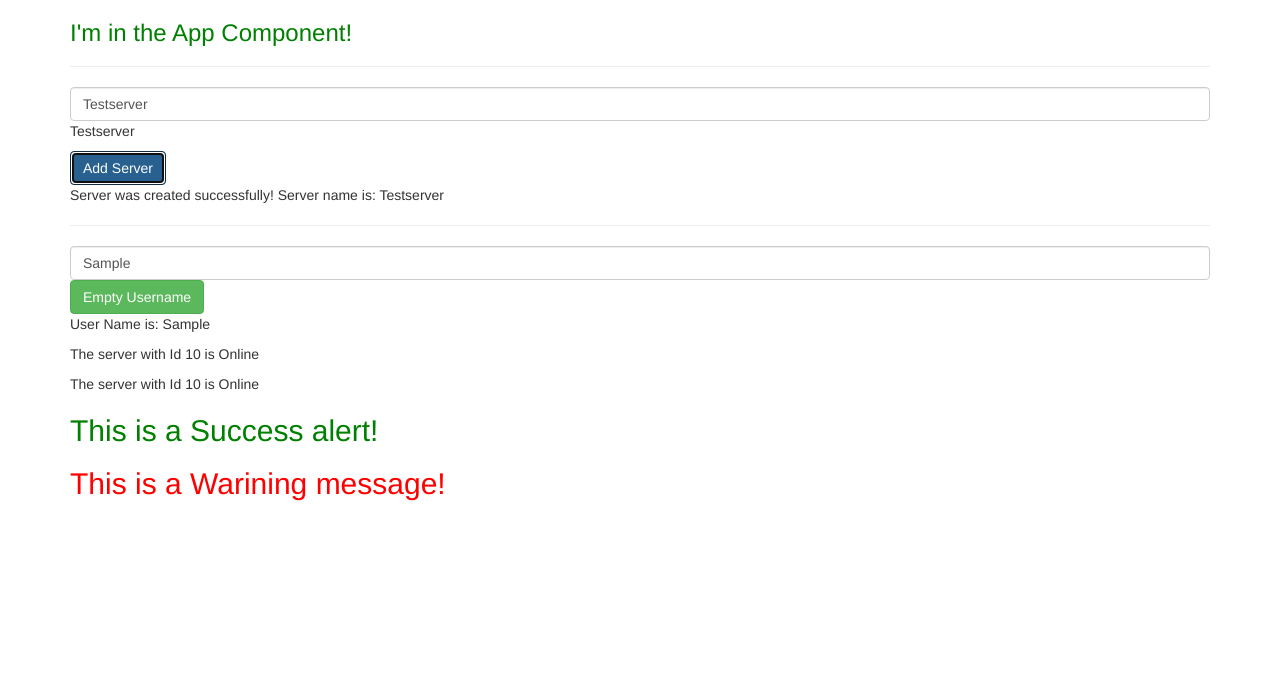
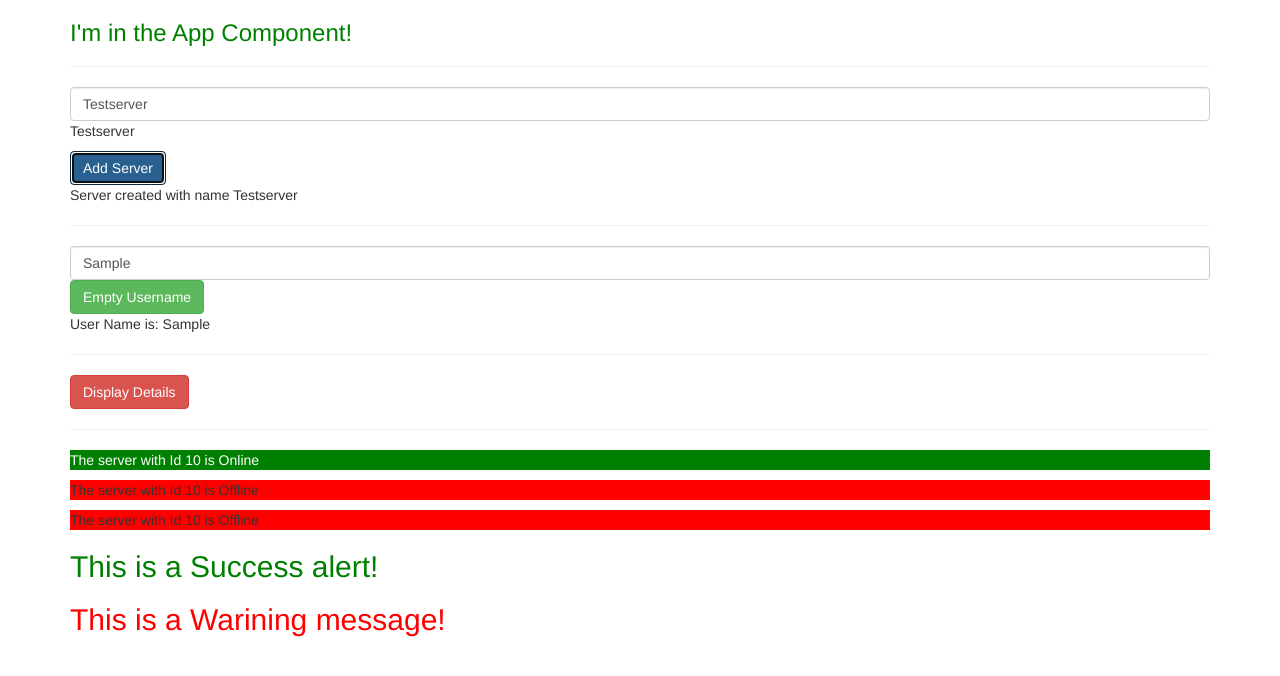
Before and after one commit to saumitrakahate/angular-sample, an Angular app: page / in a window 1280 px wide. Both pictures are taken after typing "Sample" into the empty fields and a click on the button "Add Server". Shown: the top 676 px of the page. Built offline with nearby package versions, Linux system fonts and the light colour scheme.

Commit message:
Directives

```diff
--- a/src/app/server/server.component.html
+++ b/src/app/server/server.component.html
@@ -1 +1,3 @@
-<p>The server with Id {{ serverId }} is {{ getServerStatus() }}</p>
+<p [ngStyle]="{backgroundColor:getColor()}"
+ [ngClass]="{online: serverStatus==='Online'}"
+>The server with Id {{ serverId }} is {{ getServerStatus() }}</p>
--- a/src/app/server/server.component.ts
+++ b/src/app/server/server.component.ts
@@ -2,14 +2,26 @@ import { Component } from '@angular/core';
 
 @Component({
     selector: 'app-server',
-    templateUrl: './server.component.html'
+    templateUrl: './server.component.html',
+    styles:[`
+        .online {
+            color : white;
+        }
+    `]
 })
 export class ServerComponent{
 
     serverId = 10;
     serverStatus = 'Online';
 
+    constructor(){
+        this.serverStatus = Math.random() > 0.5 ? 'Online' : 'Offline';
+    }
     getServerStatus(){
         return this.serverStatus;
     }
+
+    getColor(){
+        return this.serverStatus === 'Online' ? 'green' : 'red';
+    }
 }
--- a/src/app/servers/servers/servers.component.css
+++ b/src/app/servers/servers/servers.component.css
@@ -0,0 +1,3 @@
+.white-color{
+    color: white;
+}
--- a/src/app/servers/servers/servers.component.html
+++ b/src/app/servers/servers/servers.component.html
@@ -11,7 +11,8 @@
  (click)='onCreateServer()'>Add Server</button>
 
 <!--<p [innerText]="allowNewServer"></p>-->
-<p>{{ serverCreationStatus }}</p>
+<!--<p>{{ serverCreationStatus }}</p>-->
+<p *ngIf='serverCreated'>Server created with name {{ serverName }}</p>
 
 <hr>
 
@@ -24,6 +25,11 @@ class="form-control"
 (click)="emptyUserName()">Empty Username</button>
 <p>{{ 'User Name is: '}}{{ userName }}</p>
 
-
-<app-server></app-server>
-<app-server></app-server>
+<hr>
+<button (click)="changeDisplayDetails()" class="btn btn-danger">Display Details</button>
+<p *ngIf="displayDetails">Secret Password = tuna</p>
+<div *ngFor="let temp of clickLogs; let i = index"
+[ngStyle]="{backgroundColor : i >= 4 ? 'blue' : 'transparent'}"
+[ngClass]="{'white-color' : i >= 4}"> {{ temp }}</div>
+<hr>
+<app-server *ngFor="let server of servers"></app-server>
--- a/src/app/servers/servers/servers.component.ts
+++ b/src/app/servers/servers/servers.component.ts
@@ -14,6 +14,11 @@ export class ServersComponent implements OnInit {
   serverCreationStatus:string = "Server is yet to be created!";
   serverName = 'Testserver';
   userName = '';
+  serverCreated = false;
+  servers = ['Test Server1','Test Server2'];
+  displayDetails = false;
+  clickLogs = [];
+  counter = 0;
 
   constructor() {
     setTimeout(()=>{this.allowNewServer=true},2000)
@@ -23,6 +28,8 @@ export class ServersComponent implements OnInit {
   }
 
   onCreateServer(){
+    this.serverCreated = true;
+    this.servers.push(this.serverName);
     this.serverCreationStatus = "Server was created successfully! Server name is: " + this.serverName;
   }
 
@@ -34,4 +41,10 @@ export class ServersComponent implements OnInit {
   emptyUserName(){
     this.userName = '';
   }
+
+  changeDisplayDetails(){
+    this.displayDetails = !this.displayDetails;
+    //this.clickLogs.push(this.clickLogs.length + 1);
+    this.clickLogs.push(new Date());
+  }
 }
```
